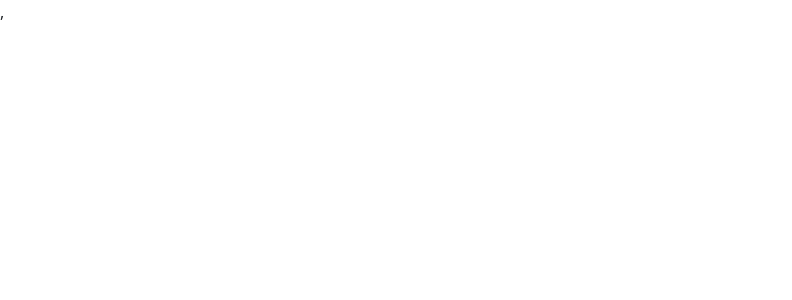
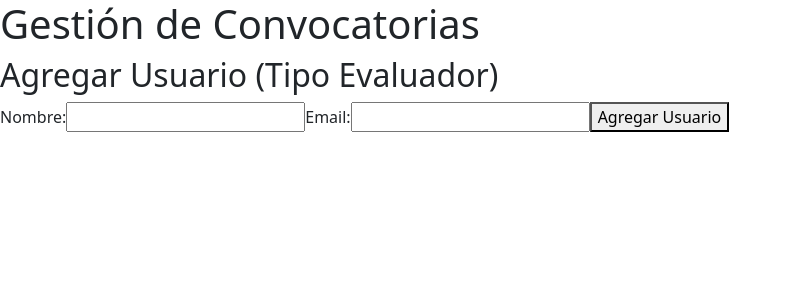
Before and after one commit to JoTaZem/convocatorias_sena_semillitas, a React (Vite) app in the folder Frontend/convocatorias-semillitas/: page / in a window 1280 px wide. Shown: the top 300 px of the page, without its empty margins (0-792 px from the left). Built offline with nearby package versions, Linux system fonts and the light colour scheme.

Commit message:
nueva actualizacion

```diff
--- a/Frontend/convocatorias-semillitas/src/App.jsx
+++ b/Frontend/convocatorias-semillitas/src/App.jsx
@@ -1,14 +1,13 @@
-import { useState } from 'react'
-
+import AgregarUsuario from "./componentes/formularios/AggrUsuario1";
+//import RegistrarConvocatorias from './componentes/formularios/RegistrarConvocatorias';
 
 function App() {
-
-
   return (
-    <>
-
-    </>
-  )
+    <div className="App">
+      <h1>Gestión de Convocatorias</h1>
+      <AgregarUsuario />
+    </div>
+  );
 }
 
-export default App
+export default App;
--- a/Frontend/convocatorias-semillitas/src/componentes/formularios/AggrUsuario1.jsx
+++ b/Frontend/convocatorias-semillitas/src/componentes/formularios/AggrUsuario1.jsx
@@ -0,0 +1,45 @@
+import React, { useState } from "react";
+
+function AgregarUsuario() {
+  const [name, setName] = useState('');
+  const [email, setEmail] = useState('');
+
+  const handleSubmit = (e) => {
+    e.preventDefault();
+    if (!name || !email) {
+      alert('Por favor complete todos los campos.');
+      return;
+    }
+    console.log('Usuario agregado:', { name, email, tipo: 'evaluador' });
+    alert('Usuario agregado correctamente');
+    setName('');
+    setEmail('');
+  };
+
+  return (
+    <div>
+      <h2>Agregar Usuario (Tipo Evaluador)</h2>
+      <form onSubmit={handleSubmit}>
+        <label>Nombre:</label>
+        <input
+        className="txtName"
+          type="text"
+          value={name}
+          onChange={(e) => setName(e.target.value)}
+        />
+
+        <label>Email:</label>
+        <input
+        className="txtEmail"
+          type="email"
+          value={email}
+          onChange={(e) => setEmail(e.target.value)}
+        />
+
+        <button type="submit">Agregar Usuario</button>
+      </form>
+    </div>
+  );
+}
+
+export default AgregarUsuario;
--- a/Frontend/convocatorias-semillitas/src/main.jsx
+++ b/Frontend/convocatorias-semillitas/src/main.jsx
@@ -1,13 +1,9 @@
-import { StrictMode } from "react";
-import { createRoot } from "react-dom/client";
-import { BrowserRouter } from "react-router-dom";
-import App from "./App.jsx";
+import React from "react";
+import ReactDOM from "react-dom/client";
+import App from "./App";
 
-createRoot(document.getElementById("root")).render(
-  <BrowserRouter>
-    <StrictMode>
-      <App />
-    </StrictMode>
-    ,
-  </BrowserRouter>
+ReactDOM.createRoot(document.getElementById("root")).render(
+  <React.StrictMode>
+    <App />
+  </React.StrictMode>
 );
```
Also changed, not shown: 2 other files (tests, documents, lock files or other folders).
